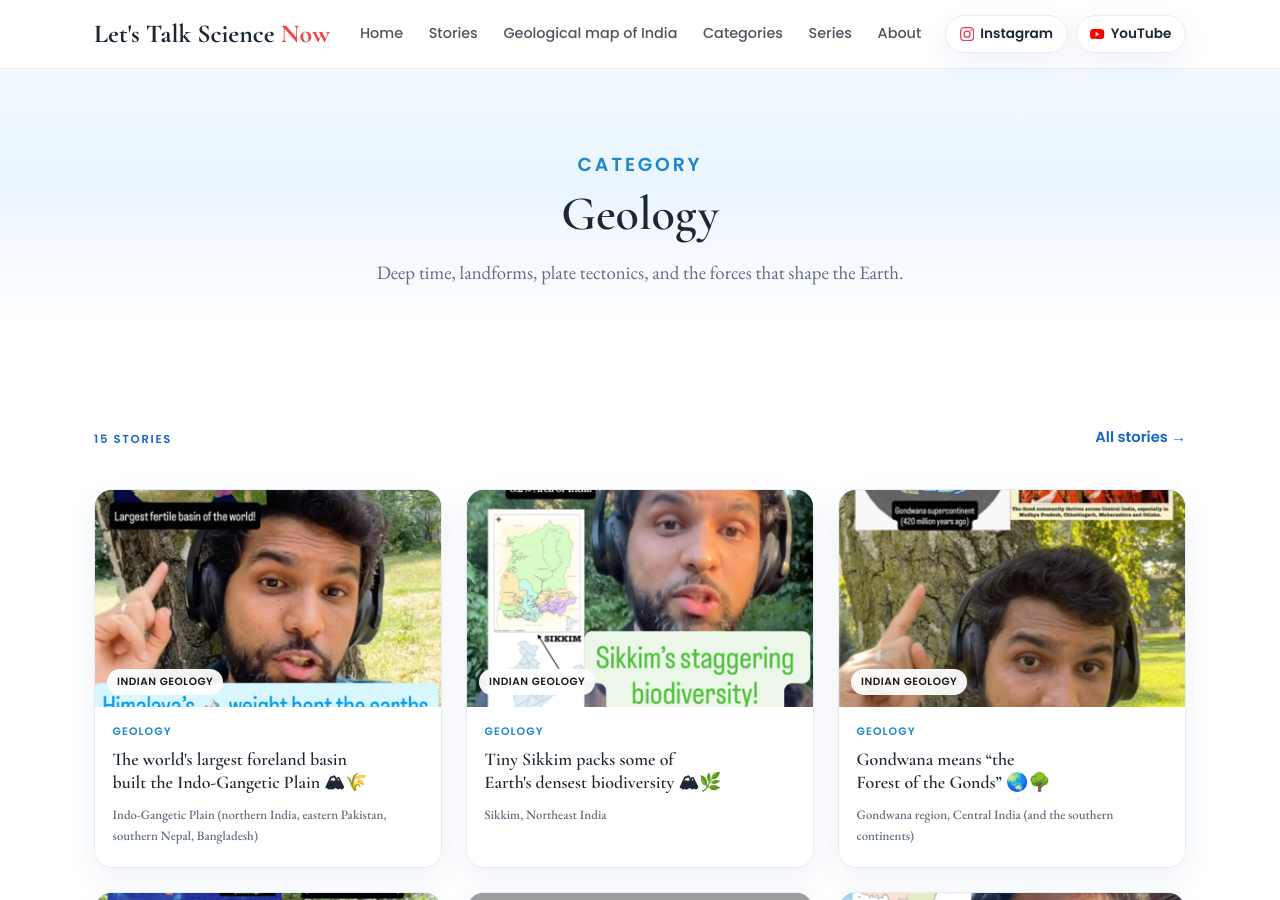
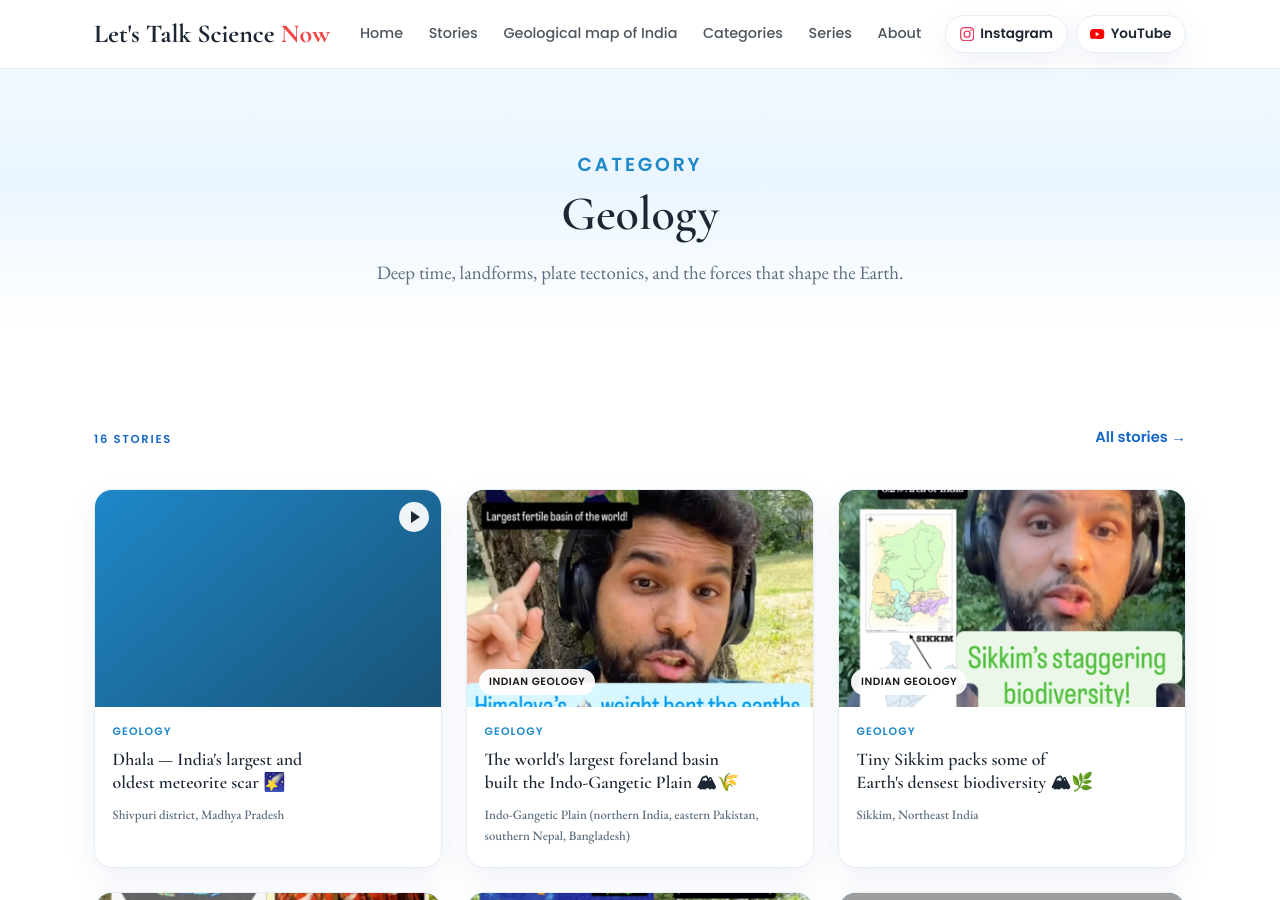
Before and after one commit to Akif-Vohra/LetsTalkScienceNow, a Jekyll site: the page built from categories/geology.html, in a window 1280 px wide and 900 px high. Built offline with Jekyll 4.4.1, drawn with Linux system fonts in a browser that asks for light colours; some of the changed lines change nothing that is shown; grey boxes are pictures that could not be loaded.

Commit message:
Dhala impact structure: reel-backed story with your write-up + YouTube short
Converted the geo-feature pin to a reel story (video embed + article + fact card): ureilite
impactor, why Earth keeps few craters, and the eroded central-uplift 'inside-out' crater.
Age set to ~2 Ga per the write-up. Map pin unchanged.

```diff
--- a/_data/reels.yml
+++ b/_data/reels.yml
@@ -1012,3 +1012,32 @@
   category: computer-science
   overlay_title: "How software actually handles geodata"
   summary: "Vector vs raster, coordinate systems, and the file formats — the fundamentals I picked up building the interactive geological map of India."
+
+- id: dhala-impact-structure
+  date: 2026-08-09
+  category: geology
+  overlay_title: "Dhala — India's largest and oldest meteorite scar 🌠"
+  youtube_url: https://www.youtube.com/shorts/KpNO4Td8Ofk
+  youtube_id: KpNO4Td8Ofk
+  location: "Shivpuri district, Madhya Pradesh"
+  summary: "India's largest confirmed impact structure — a ~2-billion-year-old crater struck by an ultra-rare ureilite meteorite, since eroded into a raised scar."
+  references:
+    - "Pati, J. K. et al. — research on the Dhala impact structure, Bundelkhand craton"
+    - "Geological Survey of India"
+    - "NASA — near-Earth object / atmospheric-entry estimates"
+  body: |
+    Dhala, in the **Shivpuri district of Madhya Pradesh**, is the **largest known impact structure in South Asia** and one of the **oldest known on Earth** — roughly **2 billion years old**, formed when a meteorite slammed into the surface.
+
+    ## Struck by an ultra-rare meteorite
+
+    Dhala is the only impact structure confirmed to have been made by a **ureilite**. Ureilites are extremely rare meteorites thought to come from **differentiated planetesimals and asteroids** of the early Solar System — bodies that partly melted and separated into layers, so ureilite material includes rock derived from deep in the parent body's interior.
+
+    ## Why Earth keeps so few craters
+
+    Two things erase Earth's impact record. First, the **atmosphere**: NASA estimates that space rocks smaller than about **25 m** (~82 ft) mostly burn up on entry, doing little or no damage. Second, **time and geology**: even the larger strikes — Earth has been hit by thousands of asteroids over 1 km across in its history — leave craters that **erosion, tectonics, and volcanism** slowly reshape, or erase completely.
+
+    ## A crater turned inside-out
+
+    Strangely, Dhala today is a **raised patch of terrain**, not the circular depression you'd expect of a crater. Around **2 billion years of erosion** have stripped away the original crater — rim and all. The high ground at its centre is the **central uplift**: rock that rebounded upward during the impact and then collapsed, later left standing as the softer surrounding rock wore away. What survives is a **deeply eroded remnant**, not the crater as it first looked.
+
+    *As always, if you spot mistakes in my explanation, please correct me. 🙏🏼*
--- a/_stories/dhala-impact-structure/index.md
+++ b/_stories/dhala-impact-structure/index.md
@@ -1,18 +1,12 @@
 ---
-layout: geo-feature
+layout: story
+reel: dhala-impact-structure
 permalink: /stories/dhala-impact-structure/
 title: "Dhala Impact Structure"
 category: geology
-location: "Shivpuri district, Madhya Pradesh"
-summary: "India's largest confirmed meteorite-impact crater — a deeply eroded, billion-year-old scar in the Bundelkhand granite."
-sources:
-  - text: "Geological Survey of India"
 add_on_map: true
 latlng: [25.30, 78.13]
-age_ma: 1700
+age_ma: 2000
 feature_type: "Impact crater"
+map_title: "Dhala Impact Structure"
 ---
-
-Dhala is the **largest confirmed meteorite-impact structure in India** — and among the oldest known anywhere. It sits in the ancient granites of the **Bundelkhand craton**, where **shocked quartz** and **impact-melt breccia** record the moment a large body slammed into the crust and briefly melted it.
-
-The impact is **Paleoproterozoic**, its exact age still debated (roughly 1.7–2.5 billion years). That makes it far older and larger than the young Lonar crater, though hundreds of millions of years of erosion have stripped away the rim and floor, leaving a broad ring of disturbed and once-molten rock rather than a bowl.
```
